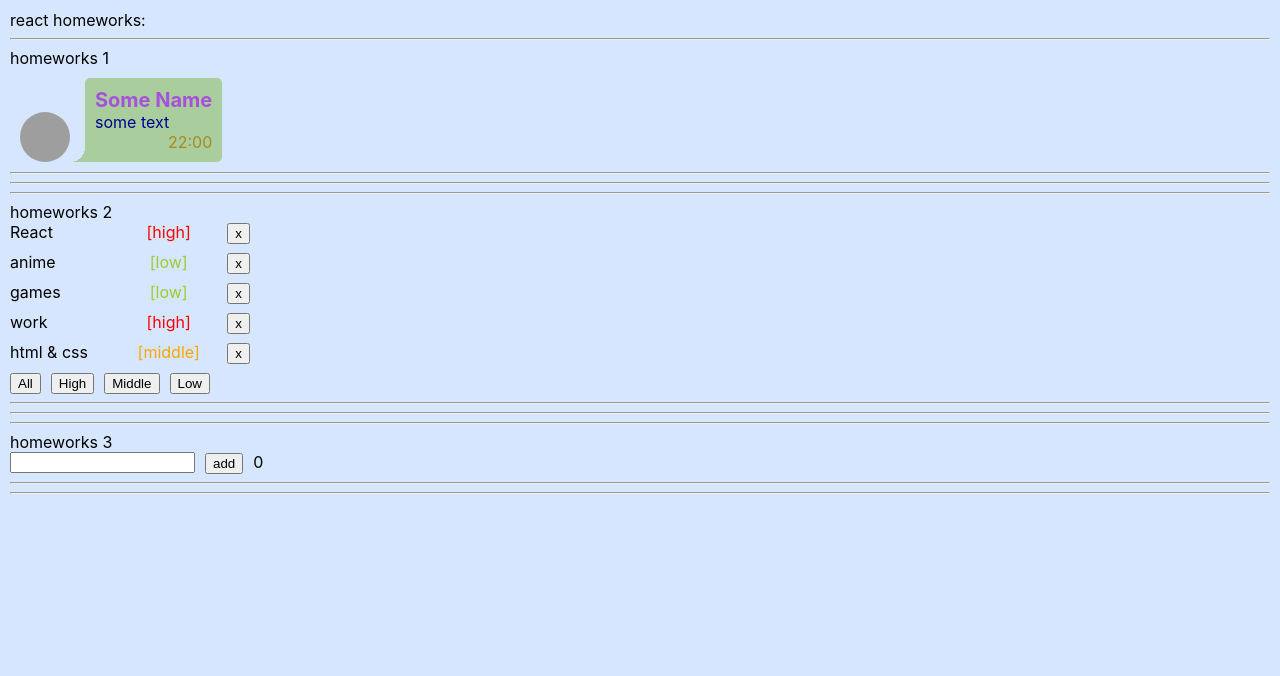
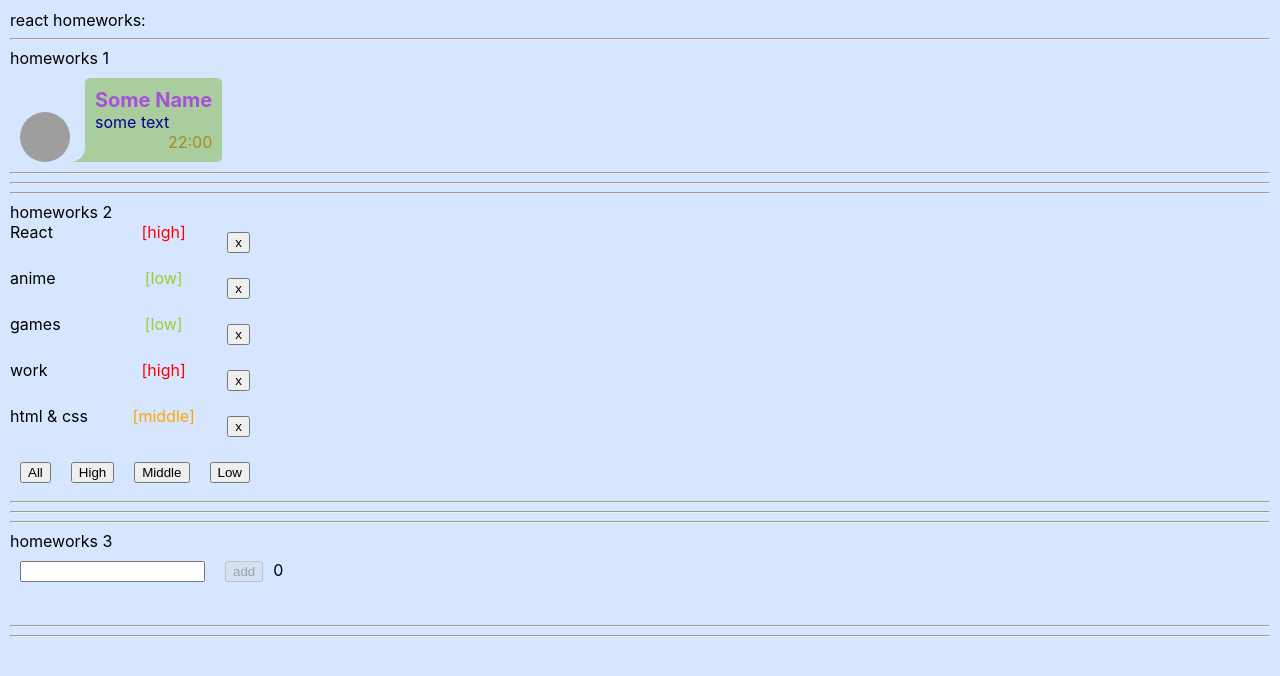
Before and after one commit to Kapachenia/simple-react-homeworks, a React (Create React App) app: page / in a window 1280 px wide. Shown: the top 676 px of the page. Built offline with nearby package versions, Linux system fonts and the light colour scheme; grey boxes are pictures that could not be loaded.

Commit message:
hw4 start

```diff
--- a/src/p2-homeworks/h3/Greeting.module.css
+++ b/src/p2-homeworks/h3/Greeting.module.css
@@ -1,20 +1,23 @@
 .wrapper {
     display: flex;
-    flex-direction: row;
+    align-items: flex-start;
 }
 
 input {
-    display: flex;
     outline:none;
-    margin-right: 10px;
+    margin: 10px;
 
 }
 
 .error {
-    display: flex;
     border: 1px solid red;
 }
 
 .errorTitle {
     color: red;
+    height: 25px;
 }
+
+button {
+    margin: 10px;
+}
--- a/src/p2-homeworks/h3/Greeting.tsx
+++ b/src/p2-homeworks/h3/Greeting.tsx
@@ -8,23 +8,27 @@ type GreetingPropsType = {
     error: string
     totalUsers: number
     onKeyPressHandler: (e: KeyboardEvent<HTMLInputElement>) => void
-    toggle: boolean
 }
 
 // презентационная компонента (для верстальщика)
 const Greeting: React.FC<GreetingPropsType> = (
-    {name, setNameCallback, addUser, error, totalUsers, onKeyPressHandler, toggle} // деструктуризация пропсов
+    {name, setNameCallback, addUser, error, totalUsers, onKeyPressHandler} // деструктуризация пропсов
 ) => {
     const inputClass = error ? s.error : ''
 
     return (
         <div className={s.wrapper}>
             <div>
-                <input value={name} onChange={setNameCallback} onKeyPress={onKeyPressHandler} className={inputClass} />
-                <span className={s.errorTitle}>{error}</span>
+                <input value={name}
+                       onChange={setNameCallback}
+                       onKeyPress={onKeyPressHandler}
+                       className={inputClass}
+                    // onBlur={setNameCallback}
+                />
+                <div className={s.errorTitle}>{error}</div>
             </div>
             <div className={s.rightColumn}>
-                <button onClick={addUser} disabled={toggle}>add</button>
+                <button onClick={addUser} disabled={!name}>add</button>
                 <span>{totalUsers}</span>
             </div>
         </div>
--- a/src/p2-homeworks/h3/GreetingContainer.tsx
+++ b/src/p2-homeworks/h3/GreetingContainer.tsx
@@ -15,7 +15,6 @@ type GreetingContainerPropsType = {
 const GreetingContainer: React.FC<GreetingContainerPropsType> = ({users, addUserCallback}) => { // деструктуризация пропсов
     const [name, setName] = useState<string>('')
     const [error, setError] = useState<string>('')
-    const [toggle, setToggle] = useState<boolean>(false)
 
     const setNameCallback = (e: ChangeEvent<HTMLInputElement>) => {
         setError('')
@@ -23,9 +22,10 @@ const GreetingContainer: React.FC<GreetingContainerPropsType> = ({users, addUser
     }
 
     const addUser = () => {
-        if (name.trim()) {
-            alert(`Hello ${name} !`)
-            addUserCallback(name.trim())
+        const trimmedName = name.trim()
+        if (trimmedName) {
+            alert(`Hello ${trimmedName} !`)
+            addUserCallback(trimmedName)
             setName('')
         } else {
             setError('Title is required')
@@ -38,10 +38,10 @@ const GreetingContainer: React.FC<GreetingContainerPropsType> = ({users, addUser
         if (e.charCode === 13) {
             addUser()
         }
-        if (e.charCode === 32) {
-            setToggle(true)
-            setError('Title is required')
-        }
+        // if (e.charCode === 32) {
+        //     setToggle(true)
+        //     setError('Title is required')
+        // }
 
     }
 
@@ -55,7 +55,7 @@ const GreetingContainer: React.FC<GreetingContainerPropsType> = ({users, addUser
             error={error}
             totalUsers={totalUsers}
             onKeyPressHandler={onKeyPressHandler}
-            toggle={toggle}
+            // toggle={toggle}
         />
     )
 }
```
